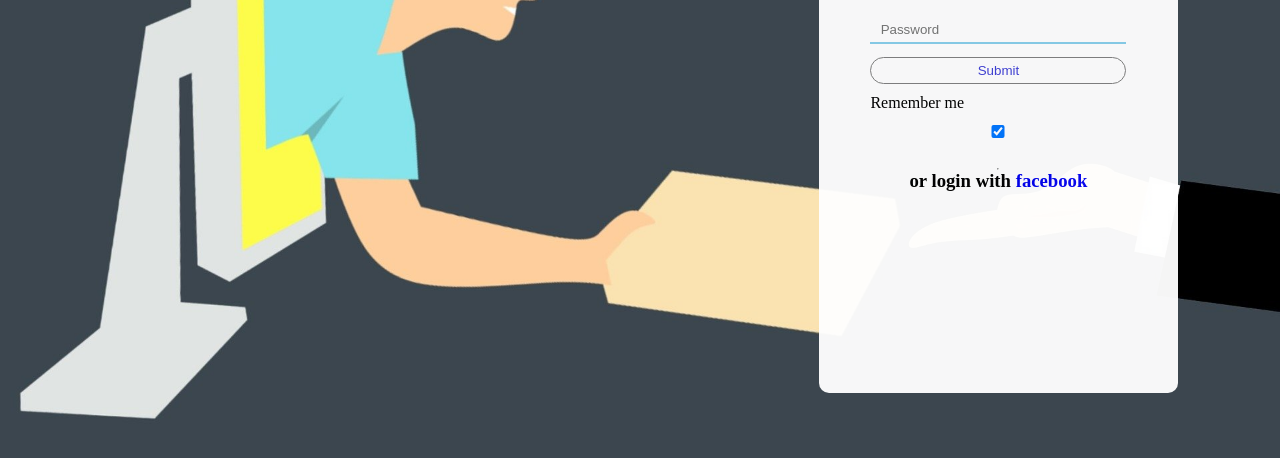
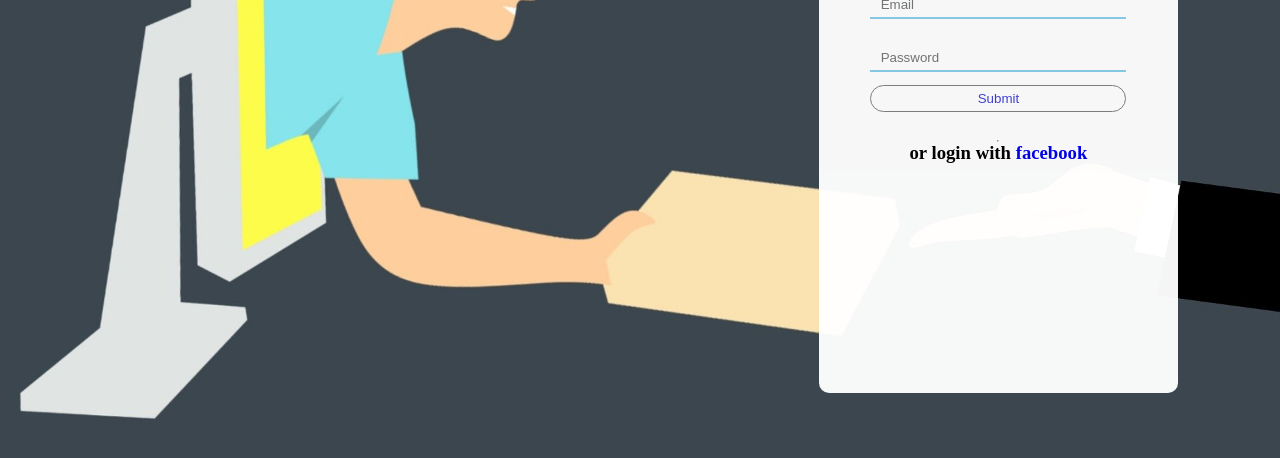
Before and after one commit to uprety-priyanka/Responsiveproject, a plain HTML site: page index.html in a window 1280 px wide. Shown: the part 338-796 px from the top of the page. Drawn offline with Linux system fonts and the light colour scheme.

Commit message:
Removed remember me.

```diff
--- a/index.html
+++ b/index.html
@@ -17,12 +17,6 @@
              <input type="email" name="Email" placeholder="Email">
              <input type="password" name="Password" placeholder="Password">
              <input type="button" value="Submit" class="btn">
-
-
-             <label class="check">Remember me
-                <input type="checkbox" checked="checked">
-                <span class="checkmark"></span>
-              </label>
          </form>
       <br>
       <hr>
```
